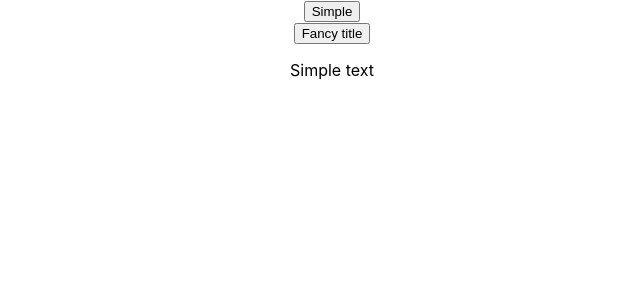
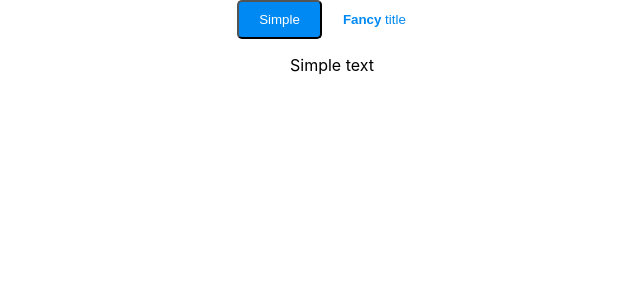
Before and after one commit to bryantt23/create-tabs, a React (Create React App) app: page / in a window 1280 px wide. Shown: the top 300 px of the page, without its empty margins (308-948 px from the left). Built offline with nearby package versions, Linux system fonts and the light colour scheme.

Commit message:
change styling

```diff
--- a/src/App.js
+++ b/src/App.js
@@ -6,9 +6,30 @@ function App() {
   const [selectedTab, setSelectedTab] = useState('simple');
   return (
     <div className='App'>
-      <button onClick={() => setSelectedTab('simple')}>Simple</button>
-      <br />
-      <button onClick={() => setSelectedTab('fancy')}>Fancy title</button>
+      <div></div>
+      <button
+        style={{
+          backgroundColor: '#0089f2',
+          color: 'white',
+          borderRadius: 5,
+          padding: '10px 20px'
+        }}
+        onClick={() => setSelectedTab('simple')}
+      >
+        Simple
+      </button>
+      <button
+        style={{
+          color: '#0089f2',
+          backgroundColor: 'white',
+          borderRadius: 5,
+          padding: '10px 20px',
+          border: '1px white solid'
+        }}
+        onClick={() => setSelectedTab('fancy')}
+      >
+        <span style={{ fontWeight: 800 }}>Fancy</span> title
+      </button>
       <br />
       {selectedTab === 'simple' ? <p>Simple text</p> : <p>Fancy title text</p>}
     </div>
```
